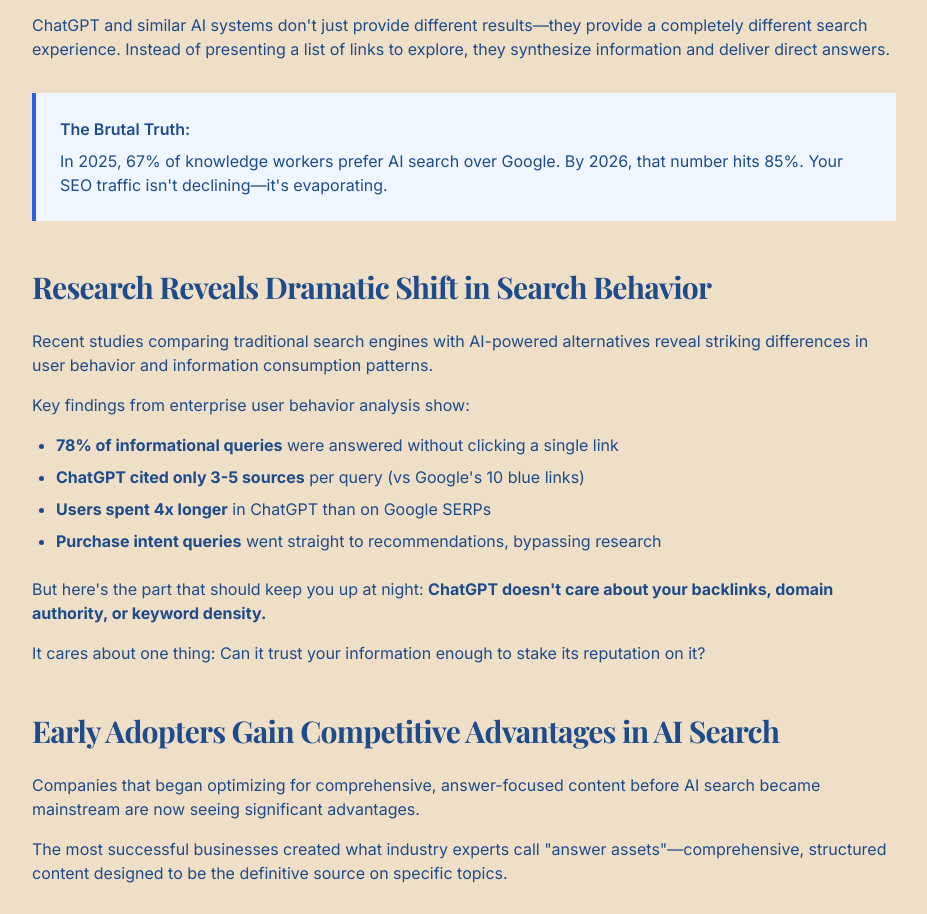
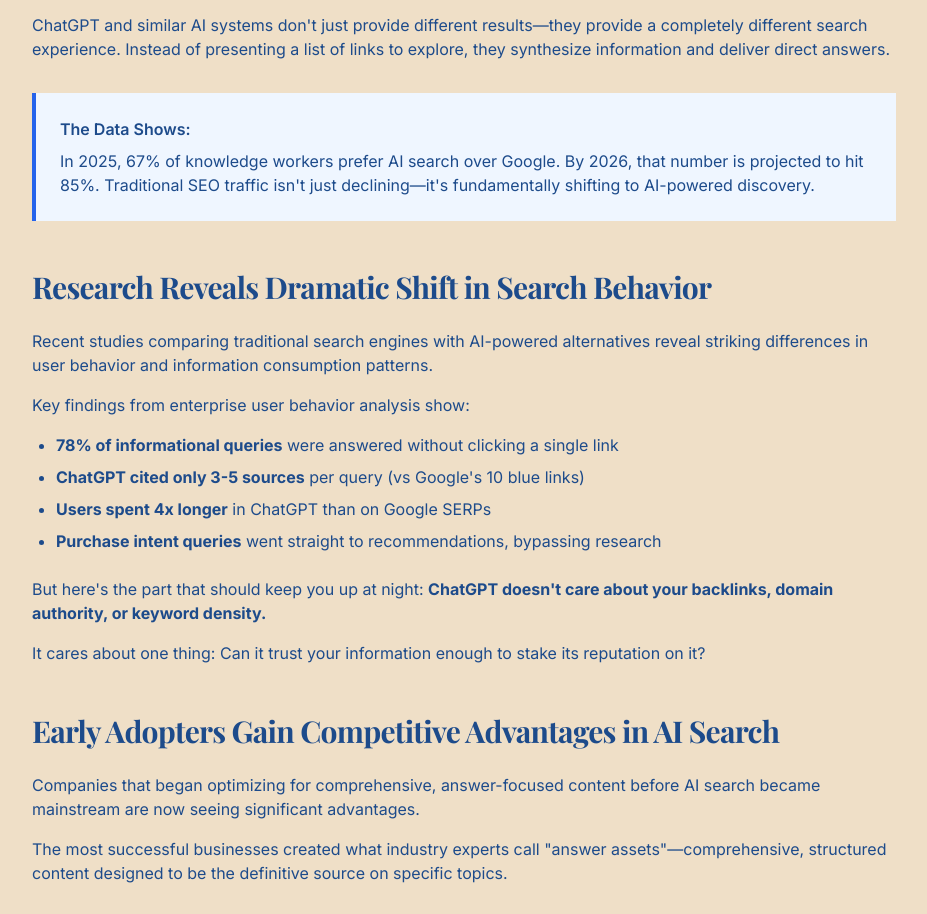
Before and after one commit to shaphero/shaphero.github.io, an Astro site: page /blog/chatgpt-search-kills-seo in a window 1280 px wide. Shown: the part 1295-2209 px from the top of the page, without its empty margins (176-1103 px from the left). Built offline with nearby package versions, Linux system fonts and the light colour scheme; Astro itself is replaced by a stand-in of ours.

```diff
--- a/src/pages/blog/chatgpt-search-kills-seo.astro
+++ b/src/pages/blog/chatgpt-search-kills-seo.astro
@@ -121,9 +121,9 @@
     </p>
 
     <div class="bg-blue-50 border-l-4 border-blue-600 p-6 my-8">
-      <p class="font-semibold mb-2">The Brutal Truth:</p>
+      <p class="font-semibold mb-2">The Data Shows:</p>
       <p>
-        In 2025, 67% of knowledge workers prefer AI search over Google. By 2026, that number hits 85%. Your SEO traffic isn't declining—it's evaporating.
+        In 2025, 67% of knowledge workers prefer AI search over Google. By 2026, that number is projected to hit 85%. Traditional SEO traffic isn't just declining—it's fundamentally shifting to AI-powered discovery.
       </p>
     </div>
 
```
